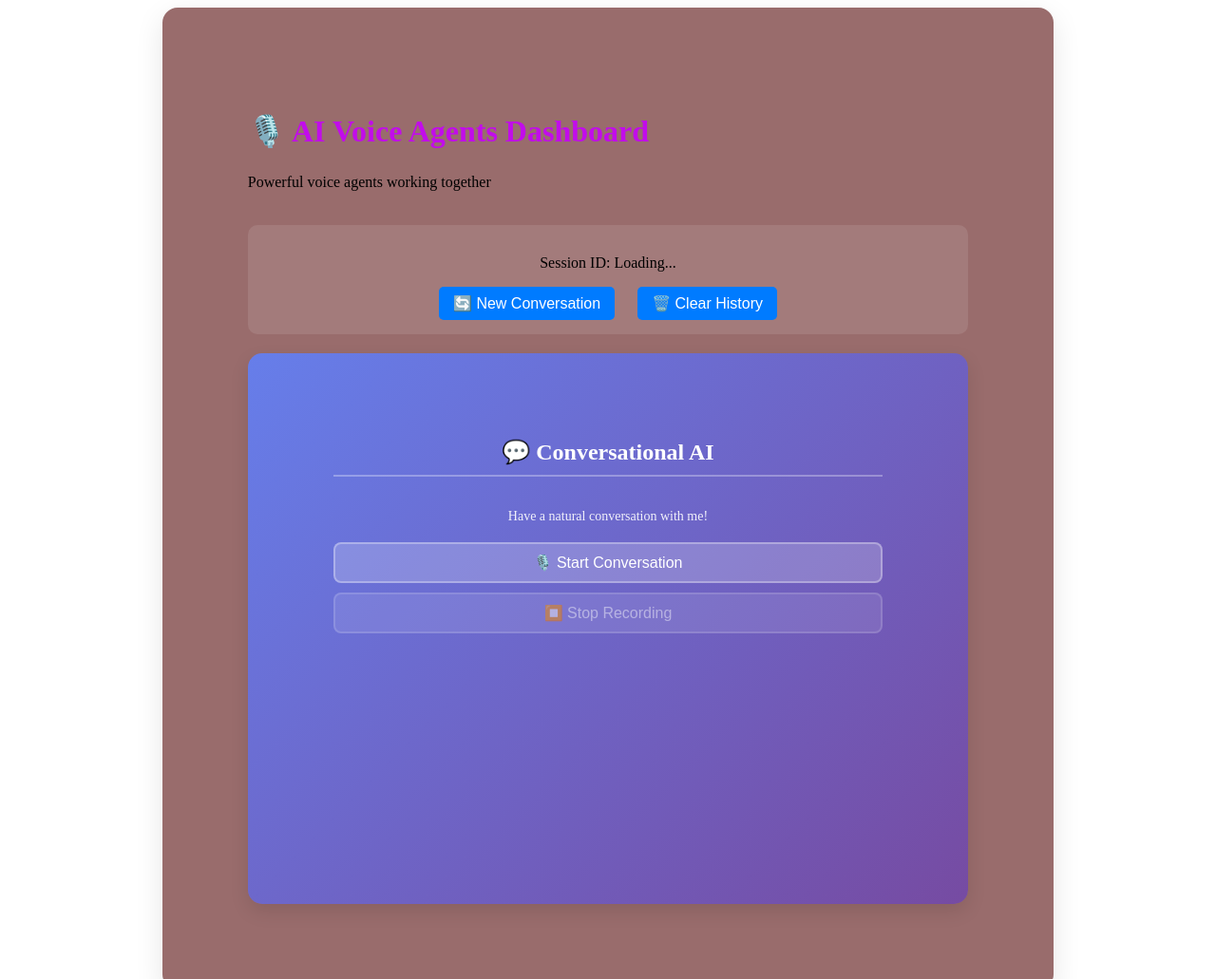
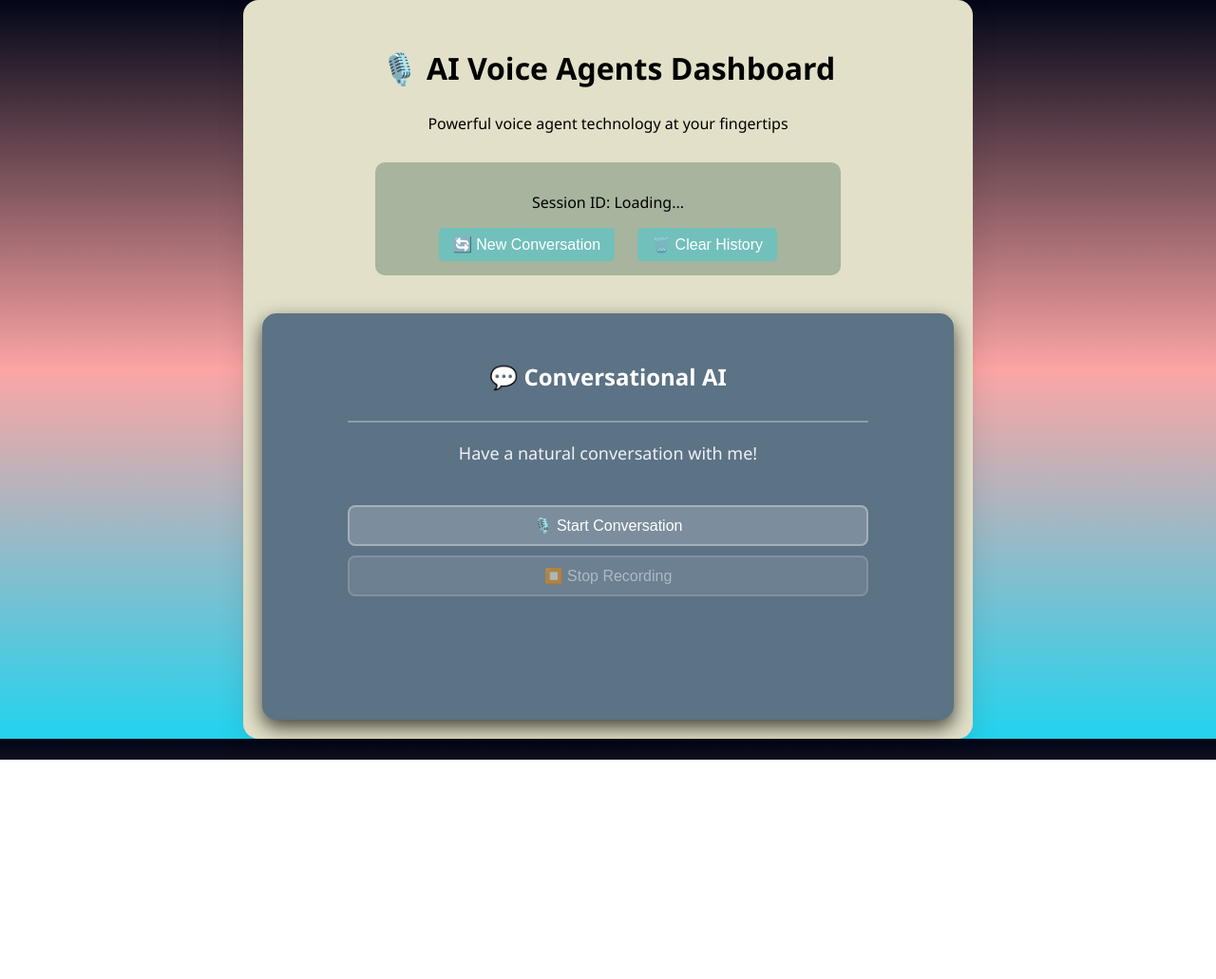
Before and after one commit to Rohitbagade-cs/AI-voice-agent, a plain HTML site: page frontend/index.html in a window 1280 px wide. Shown: the top 1031 px of the page at 95% size. After the commit the page ends 800 px from the top, so only its background shows below. Drawn offline with Linux system fonts and the light colour scheme; files that its build step writes are made by us from their sources; files whose address does not match are found by name.

Commit message:
Update style.css with new UI

```diff
--- a/frontend/index.html
+++ b/frontend/index.html
@@ -9,7 +9,7 @@
 <body>
   <div class="container">
     <h1>🎙️ AI Voice Agents Dashboard</h1>
-    <p>Powerful voice agents working together</p>
+    <p id="info">Powerful voice agent technology at your fingertips</p>
 
     <!-- Session info -->
     <div class="session-info">
@@ -57,17 +57,17 @@
       <!-- Conversational AI Bot -->
       <div class="agent-card conversation-bot">
         <h2>💬 Conversational AI</h2>
-        <p>Have a natural conversation with me!</p>
+        <p style="font-size: 18px; margin-top: 0px; padding-bottom: 20px;">Have a natural conversation with me!</p>
 
         <button id="convStartBtn">🎙️ Start Conversation</button>
         <button id="convStopBtn" disabled>⏹️ Stop Recording</button>
         <button id="autoRecordBtn" style="display: none;">🔄 Auto Recording: ON</button>
 
         <audio id="convPlayer" controls style="display: none; margin: 15px 0;"></audio>
-        <p id="convStatus" style="font-weight: bold; color: #00796b; margin: 10px 0;"></p>
+        <p id="convStatus" style="font-weight: bold; color: #16C47F; margin: 10px 0; font-size: 18px"></p>
 
         <!-- Conversation history -->
-        <div id="conversation-history" style="margin-top: 15px; max-height: 300px; overflow-y: auto;">
+        <div id="conversation-history" style="margin-top: 15px; max-height: 500px; overflow-y: auto;">
         </div>
       </div>
 
--- a/frontend/style.css
+++ b/frontend/style.css
@@ -1,34 +1,41 @@
-/* body {
+body {
   margin: 0;
   padding: 0;
   font-family: 'Segoe UI', sans-serif;
   background: #f0f4f8;
-  height: 100vh;
   justify-content: center;
   align-items: center;
-} */
+  background: linear-gradient(to bottom, #020617, #fca5a5, #22d3ee);
+
+}
 
 .container {
-  background: #996c6c;
-  padding: 2.5rem;
+  background: #E2E0C8;
   border-radius: 16px;
   box-shadow: 0 10px 30px rgba(0, 0, 0, 0.1);
   max-width: 60%; /* Changed from 900px to 60% */
   width: 60%; /* Added explicit width */
   margin: 0 auto;
-  padding: 90px;
-  min-height: 100vh;
+  height: 100%;
   display: flex;
   flex-direction: column;
   position: relative;
   animation: containerFadeIn 1.5s ease-out;
 }
 
-h1 {
+.container h1 {
   margin-bottom: 10px;
-  color: #c20ceb;
+  margin-top: 50px;
+  color: black;
+  display: grid;
+  place-items: center;
 }
-
+#info {
+  margin-bottom: 10px;
+  color: black;
+  display: grid;
+  place-items: center;
+}
 textarea {
   width: 100%;
   height: 120px;
@@ -100,14 +107,15 @@ audio {
 
 /* Individual agent card styling */
 .agent-card {
-  background: linear-gradient(135deg, #667eea 0%, #764ba2 100%);
+  /* background: linear-gradient(135deg, #667eea 0%, #764ba2 100%); */
   color: white;
   padding: 90px;
   border-radius: 15px;
-  box-shadow: 0 8px 20px rgba(0,0,0,0.1);
-  min-height: 400px;
+  box-shadow: 0 8px 20px rgba(0, 0, 0, 0.711);
+  height: 100%;
   display: flex;
   flex-direction: column;
+  margin: 20px 20px 20px 20px;
 }
 
 .agent-card h2 {
@@ -125,9 +133,9 @@ audio {
 }
 
 /* Echo Bot specific styling */
-.echo-bot {
+/* .echo-bot {
   background: linear-gradient(135deg, #11998e 0%, #38ef7d 100%);
-}
+} */
 
 /* LLM Bot specific styling */
 .llm-bot {
@@ -244,7 +252,7 @@ audio {
   }
 
   .conversation-history {
-    max-height: 400px;
+    max-height: 500px;
     min-height: 250px;
   }
 }
@@ -271,11 +279,16 @@ audio {
 
 /* Session info styling */
 .session-info {
-  background: rgba(255, 255, 255, 0.1);
+  background: #A7B49E;
   padding: 15px;
   border-radius: 10px;
-  margin: 20px 0;
+  /* margin: 20px 150px; */
   text-align: center;
+  width: 60%;
+  margin: 20px auto;
+
+
+
 }
 
 .session-info button {
@@ -284,18 +297,24 @@ audio {
   border: none;
   border-radius: 5px;
   cursor: pointer;
-  background: #007bff;
+  background: #71C0BB;
   color: white;
   transition: background 0.3s;
+
+
 }
 
 .session-info button:hover {
-  background: #0056b3;
+  background: #0e5cb0;
 }
 
 /* Conversational Bot specific styling */
 .conversation-bot {
-  background: linear-gradient(135deg, #667eea 0%, #764ba2 100%);
+  background: #5C7285;
+  padding-top: 50px;
+}
+.conversation-bot h2 {
+  padding-bottom: 30px;
 }
 
 /* Message styling in conversation */
```
